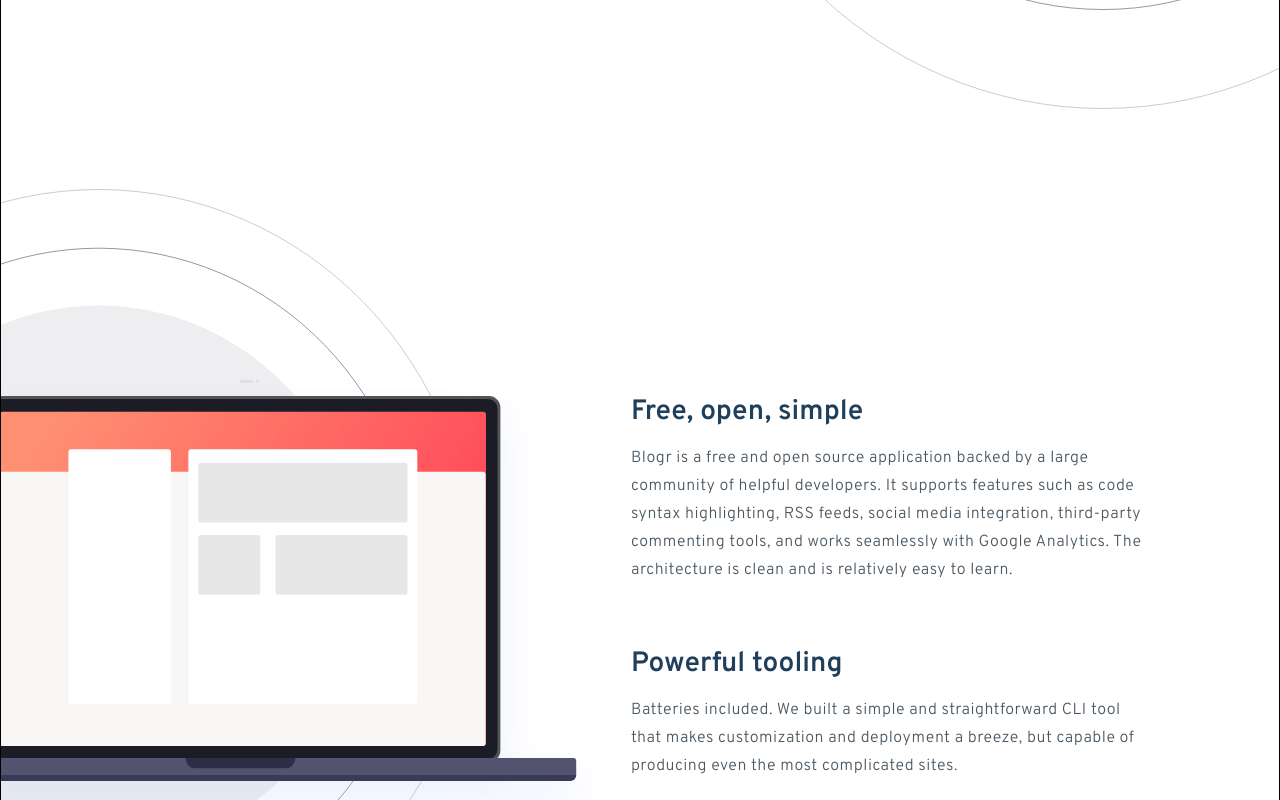
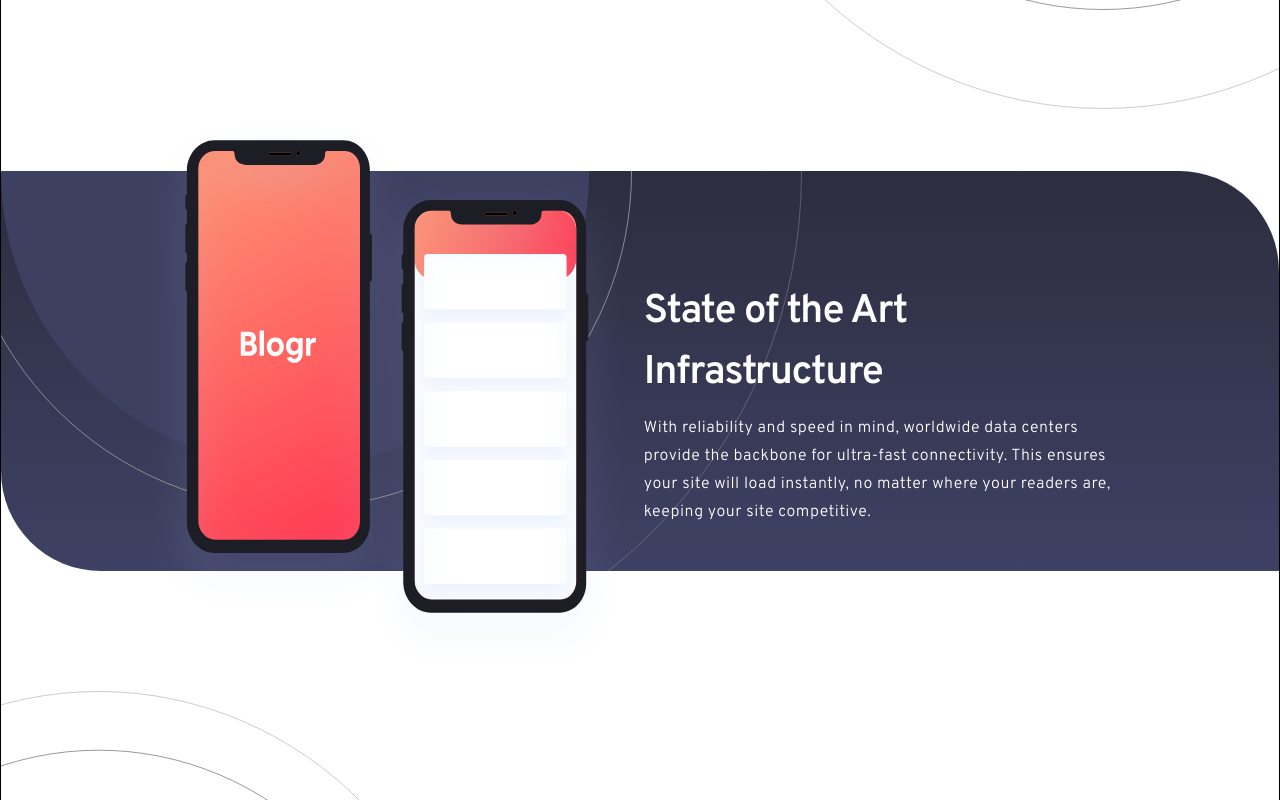
Before and after one commit to MarcinFiuk/FrontendMentor-BlogrLandingPage, a React (Create React App) app: page / in a window 1280 px wide. Shown: the part 840-1640 px from the top of the page. Built offline with nearby package versions, Linux system fonts and the light colour scheme.

Commit message:
section2 finished

```diff
--- a/src/components/Sections/Section1.js
+++ b/src/components/Sections/Section1.js
@@ -8,7 +8,7 @@
     TextWrapper,
     ParagraphHeading,
     IndividualParagraph,
-} from './sectionStyles';
+} from './oddSectionsStyles';
 import photoMobile from './../../assets/illustration-editor-mobile.svg';
 import photoDesktop from './../../assets/illustration-editor-desktop.svg';
 
--- a/src/components/Sections/Section2.js
+++ b/src/components/Sections/Section2.js
@@ -1,7 +1,32 @@
 import React from 'react';
 
+import phonesImage from './../../assets/illustration-phones.svg';
+
+import {
+    Section,
+    ImageElement,
+    TextWrapper,
+    ParagraphHeading,
+    IndividualParagraph,
+} from './evenSectionsStyles';
+
 const Section2 = () => {
-    return <div></div>;
+    return (
+        <Section>
+            <ImageElement src={phonesImage}></ImageElement>
+            <TextWrapper>
+                <ParagraphHeading>
+                    State of the Art Infrastructure
+                </ParagraphHeading>
+                <IndividualParagraph>
+                    With reliability and speed in mind, worldwide data centers
+                    provide the backbone for ultra-fast connectivity. This
+                    ensures your site will load instantly, no matter where your
+                    readers are, keeping your site competitive.
+                </IndividualParagraph>
+            </TextWrapper>
+        </Section>
+    );
 };
 
 export default Section2;
--- a/src/components/Sections/Section3.js
+++ b/src/components/Sections/Section3.js
@@ -7,7 +7,7 @@
     TextWrapper,
     IndividualParagraph,
     ParagraphHeading,
-} from './sectionStyles';
+} from './oddSectionsStyles';
 
 import photoMobile from './../../assets/illustration-laptop-mobile.svg';
 import photoDesktop from './../../assets/illustration-laptop-desktop.svg';
--- /dev/null
+++ b/src/components/Sections/evenSectionsStyles.js
@@ -0,0 +1,89 @@
+import styled from 'styled-components';
+
+import bgcCircles from './../../assets/bg-pattern-circles.svg';
+
+export const Section = styled.section`
+    position: relative;
+    width: 100%;
+    height: 625px;
+    background-image: linear-gradient(hsl(237, 17%, 21%), hsl(237, 23%, 32%));
+    border-radius: 0 100px 0 100px;
+    font-family: Overpass, sans-serif;
+    color: hsl(0, 0%, 100%);
+    margin-top: 274px;
+
+    @media (min-width: 768px) {
+        height: 400px;
+        margin: 57px 0 116px;
+    }
+    @media (min-width: 1024px) {
+    }
+`;
+
+export const ImageElement = styled.img`
+    position: absolute;
+    width: 327.28px;
+    height: 346.65px;
+    top: -174px;
+    left: calc((100% - 327px) / 2);
+
+    @media (min-width: 768px) {
+        top: 37px;
+        left: 8%;
+    }
+
+    @media (min-width: 1170px) {
+        width: 472px;
+        height: 549px;
+        top: -50px;
+        left: 11.75%;
+    }
+`;
+
+export const TextWrapper = styled.div`
+    width: 100%;
+    height: 100%;
+    border-top-right-radius: 100px;
+    border-bottom-left-radius: 100px;
+    background: url(${bgcCircles}) no-repeat;
+    background-size: cover;
+    background-position-x: center;
+    background-position-y: -260px;
+    padding: 220px 24px 94px;
+    text-align: center;
+
+    @media (min-width: 768px) {
+        padding: 50px 80px 50px 0;
+        text-align: left;
+        background-size: 1014px 1018px;
+        background-position-x: -213px;
+        background-position-y: -509px;
+    }
+
+    @media (min-width: 1024px) {
+        padding: 111px 165px 111px 0;
+    }
+`;
+
+export const ParagraphHeading = styled.h3`
+    font-weight: 600;
+    font-size: 40px;
+    line-height: 61px;
+    letter-spacing: -1.2px;
+    margin-bottom: 10px;
+
+    @media (min-width: 768px) {
+        margin-left: 57.75%;
+    }
+`;
+
+export const IndividualParagraph = styled.p`
+    font-size: 16px;
+    font-weight: 300;
+    line-height: 28px;
+    letter-spacing: 0.5px;
+
+    @media (min-width: 768px) {
+        margin-left: 57.75%;
+    }
+`;
--- a/src/components/Sections/sectionStyles.js
+++ b/src/components/Sections/oddSectionsStyles.js
@@ -39,13 +39,16 @@
     background-size: ${(props) => props.bgSizeM || '0px'};
     background-position: center;
 
+    @media (min-width: 768px) {
+        order: ${(props) => props.order};
+    }
+
     @media (min-width: 1024px) {
         height: ${(props) => props.heightD || 'auto'};
         width: ${(props) => props.widthD || 'auto'};
         background: url(${(props) => props.bgcDesktop || 'black'}) no-repeat;
         background-position: ${(props) => props.bgPosition || 'auto'};
         background-size: 150% 99%;
-        order: ${(props) => props.order};
     }
 `;
 
```
Also changed, not shown: src/components/Sections/aaa.css (+1 -6 lines).
